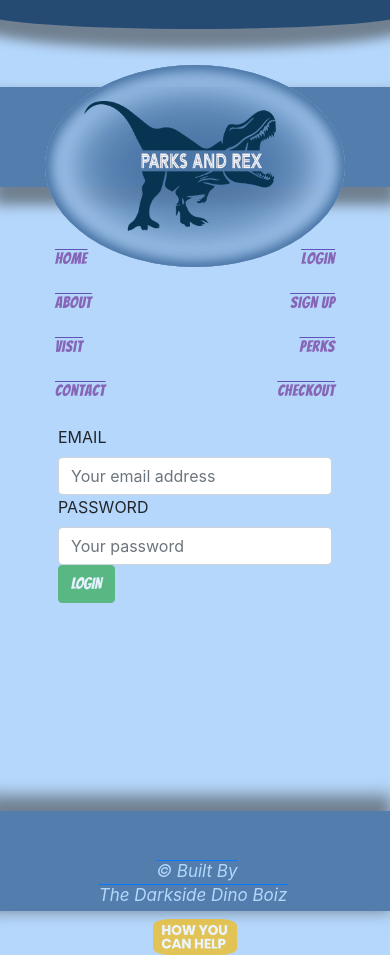
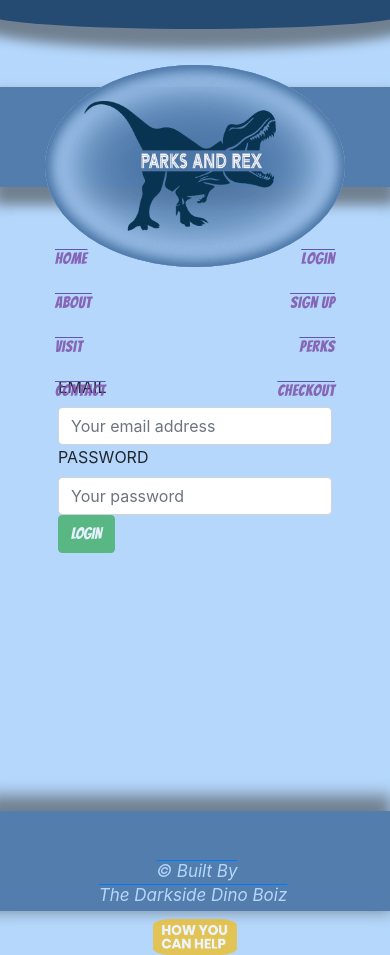
Before and after one commit to brandynh/ParksAndRex, a React (Create React App) app in the folder client/: page /login in a window 390 px wide. Built offline with nearby package versions, Linux system fonts and the light colour scheme.

Commit message:
mobile form positioning patched

```diff
--- a/client/src/Forms.css
+++ b/client/src/Forms.css
@@ -9,9 +9,8 @@
    margin: 5px 0px 2px 58px;
    letter-spacing: .1rem;
 }
-
 .login-signup-forms {
-   margin-top: -150px;
+   margin-top: -50px;
 }
 
 #generateBtn {
--- a/client/src/header.css
+++ b/client/src/header.css
@@ -159,6 +159,12 @@ Nav {
    #nav-box-main {
       margin-top: 0;
    }
+   .login-signup-forms {
+      margin-top: -150px;
+   }
+   #login-form {
+      margin-top: -250px;
+   }
 }
 @media screen and (max-width: 575px) {
    #nav-box-left {
--- a/client/src/pages/Login.js
+++ b/client/src/pages/Login.js
@@ -47,7 +47,7 @@ const Login = (props) => {
 
   return (
 
-   <Form className="login-signup-forms"noValidate validated={validated} onSubmit={handleFormSubmit}>
+   <Form id="login-form" className="login-signup-forms"noValidate validated={validated} onSubmit={handleFormSubmit}>
    {/* show alert if server response is bad */}
    <Alert dismissible onClose={() => setShowAlert(false)} show={showAlert} variant='danger'>
      Something went wrong with your login!
```
